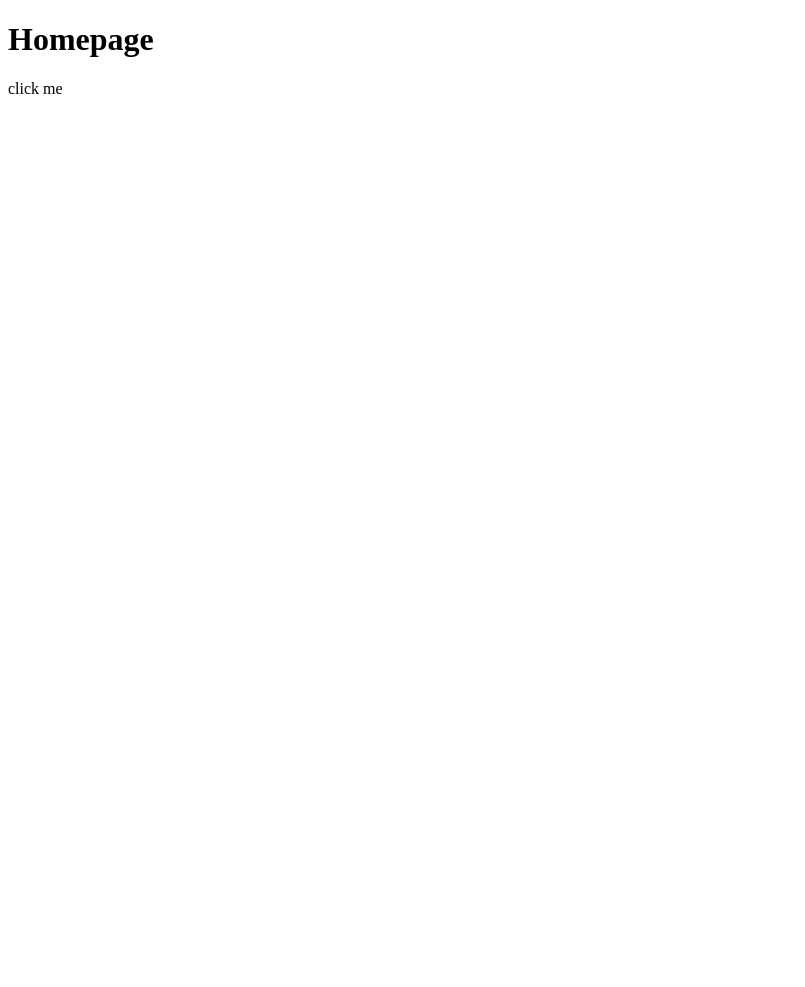
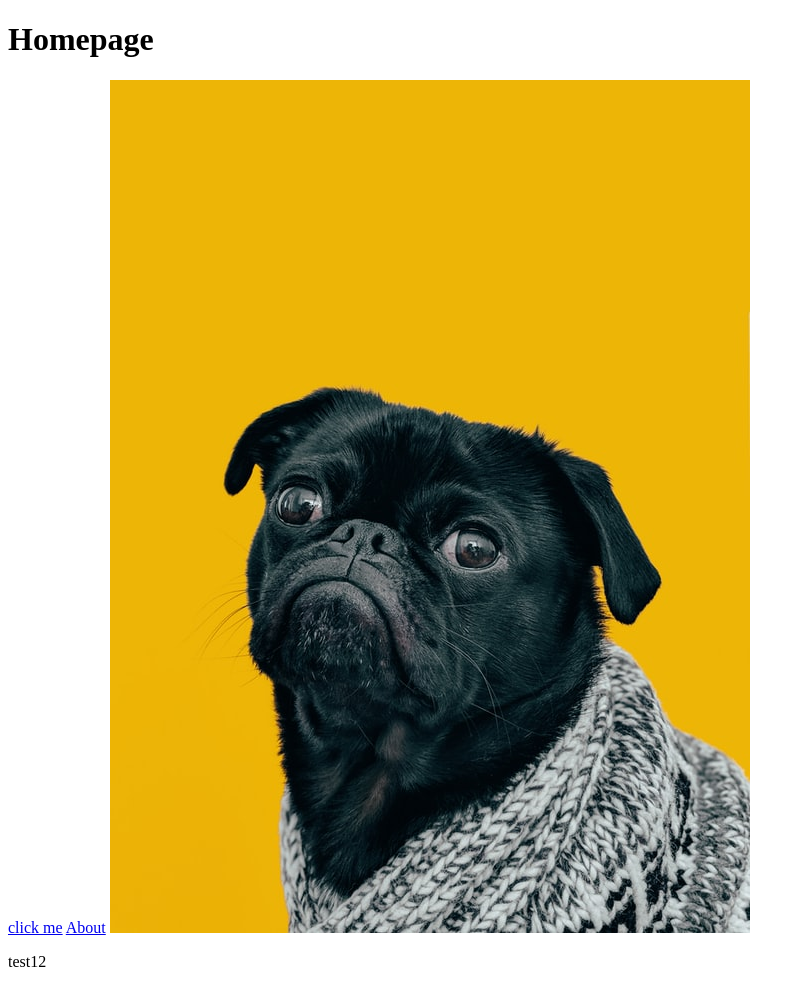
Before and after one commit to claude908/odin, a plain HTML site: page odin_day3/odin-links-and-images/index.html in a window 1280 px wide. Shown: the whole page, without its empty margins (0-805 px from the left). Before the commit the page ends 800 px from the top, so only its background shows below. Drawn offline with Linux system fonts and the light colour scheme.

Commit message:
learned about attributes, linking images.

```diff
--- a/odin_day3/odin-links-and-images/index.html
+++ b/odin_day3/odin-links-and-images/index.html
@@ -8,6 +8,10 @@
 </head>
 <body>
     <h1>Homepage</h1>
-    <a>click me</a>
+    <a href="https://www.theodinproject.com/about">click me</a>
+
+    <a href="./pages/about.html">About</a>
+    <img src="images/dog.jpg">
+    <p>test12</p>
 </body>
 </html>
```
Also changed, not shown: odin_day3/odin-links-and-images/pages/about.html (added, +12 -0 lines), odin_day3/odin-links-and-images/about.html (deleted), odin_day3/odin-links-and-images/images/dog.jpg (added), 1 other file.
